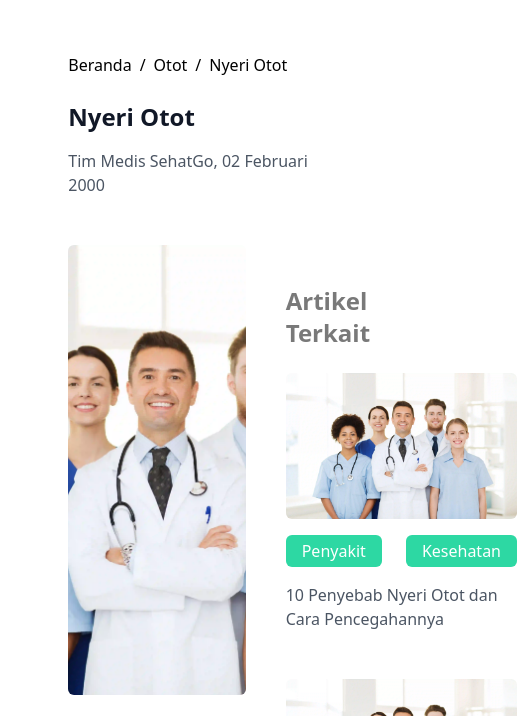
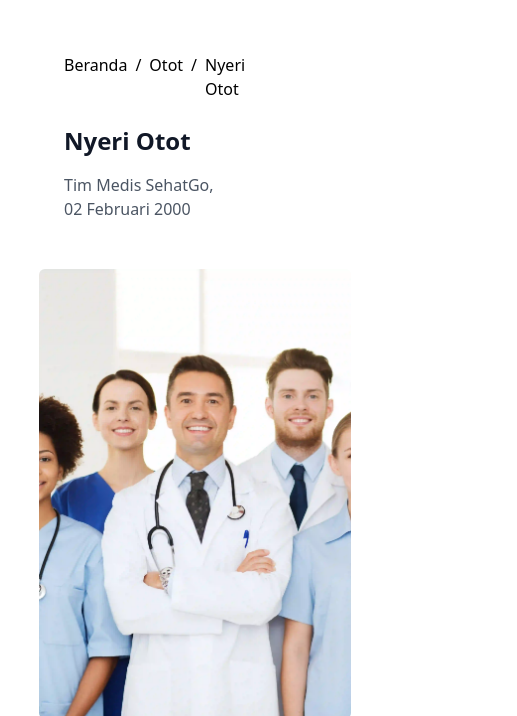
Before and after one commit to satyaflow/SehatGo, a website: page informasi-penyakit.html in a window 390 px wide. Shown: the part 67-783 px from the top of the page, 517 px wide, since content can reach past the window. Drawn offline with nearby package versions, Linux system fonts and the light colour scheme.

Commit message:
informasi penyakit responsive

```diff
--- a/informasi-penyakit.html
+++ b/informasi-penyakit.html
@@ -101,7 +101,7 @@
     </div>
   </header>
 
-  <div class="w-full h-auto flex justify-center items-center">
+  <div class="w-full h-auto flex lg:justify-center justify-start px-16 items-center">
 
     <div class="w-[65%] h-auto pt-8 flex justify-center items-start flex-col gap-6">
       <div class="flex justify-center items-start gap-x-2">
@@ -120,9 +120,9 @@
 
   </div>
 
-  <div class="w-full h-auto flex justify-center bg-green">
-    <div class="w-[65%] h-auto my-12 flex justify-center">
-      <div class="w-[70%] flex items-center justify-start flex-col gap-6">
+  <div class="w-full h-auto flex justify-center bg-green items-center">
+    <div class="w-[100%] h-auto my-12 flex flex-col justify-center lg:flex-row md:flex lg:w-[6i5%] md:w-[80%] items-center lg:items-start">
+      <div class="w-[80%] lg:w-[80%] md:w-[80%] md:w-full flex items-center justify-start flex-col gap-6">
         <img class="w-full h-[450px] rounded-md object-cover" src="Gambar/perawat.webp" alt="">
 
         <div class="flex justify-center items-left flex-col gap-3">
@@ -160,13 +160,13 @@
             hingga parah, dan bisa berlangsung singkat atau berkelanjutan.</p>
         </div>
       </div>
-      <div class="w-[30%]"">
-        <div class=" w-auto p-10 flex justify-center items-start flex-col gap">
-        <h1 class="font-semibold text-2xl text-judul pb-6">Artikel Terkait</h1>
+      <div class="lg:w-[30%] md:w-[100%] w-[80%]"">
+        <div class=" w-auto lg:p-10 md:py-10 py-10 flex justify-center items-start flex-col ">
+        <h1 class="font-semibold text-2xl md:text-xl text-judul pb-6">Artikel Terkait</h1>
 
         <div class="flex justify-center items-center flex-col gap-y-12">
 
-          <div class="w-full flex justify-center items-start flex-col gap-4">
+          <div class="w-full h-auto flex justify-center items-start flex-col gap-4">
             <img class="rounded-md" src="Gambar/perawat.webp" alt="foto">
 
             <div class="flex items-center justify-start gap-6">
```
